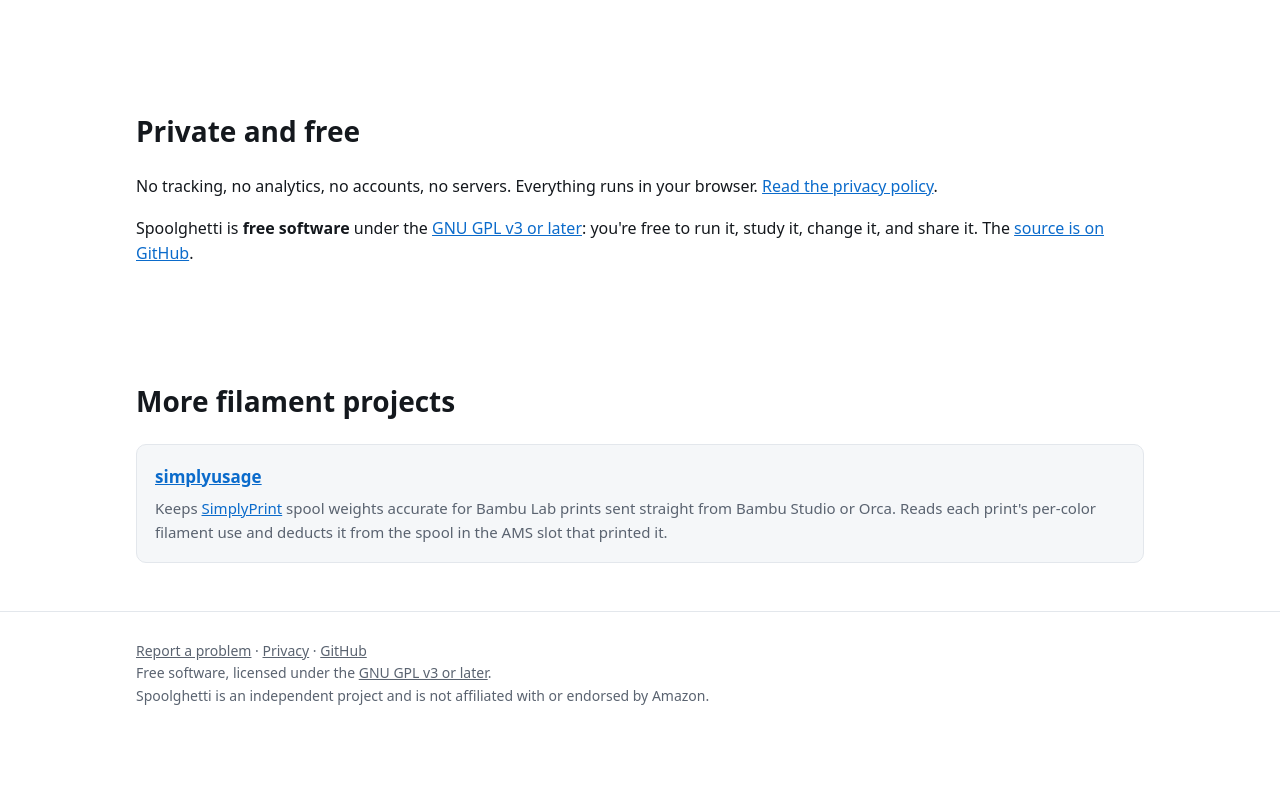
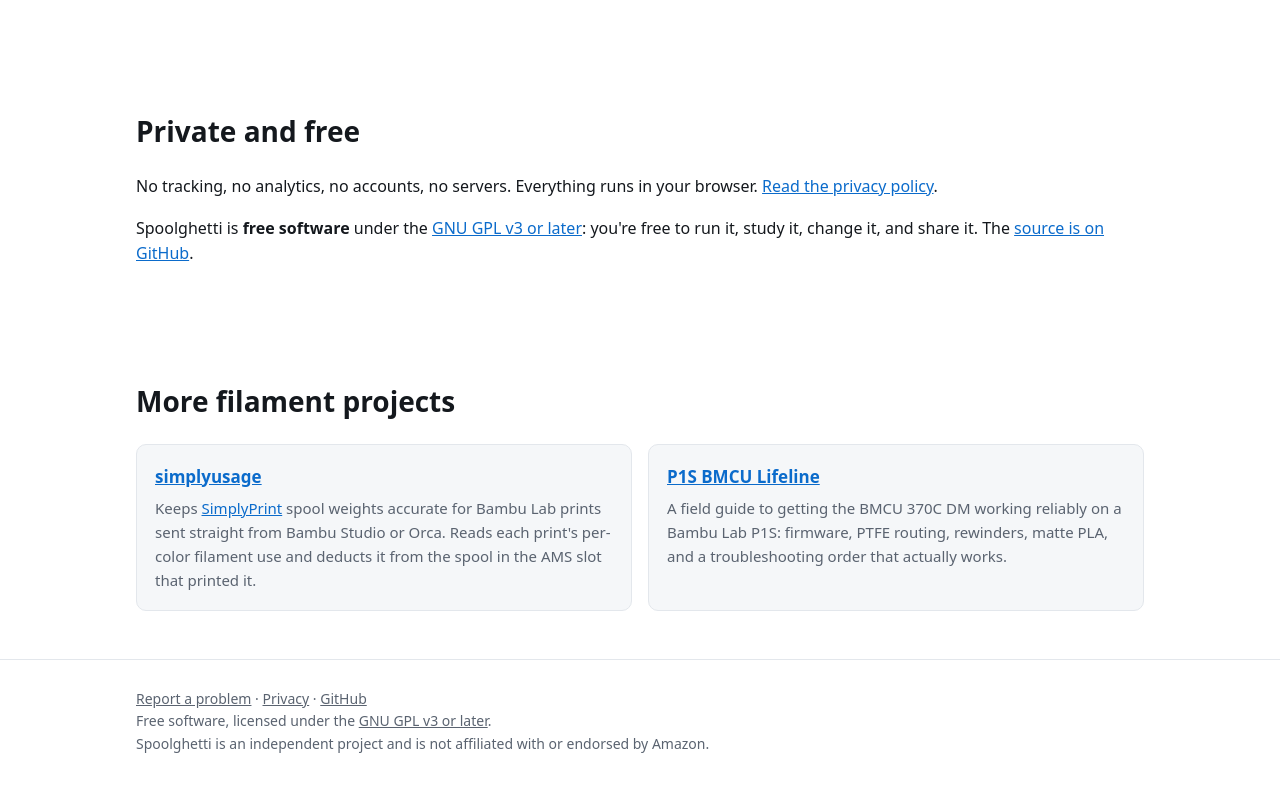
Before and after one commit to wendsell/spoolghetti, a browser extension: page docs/index.html in a window 1280 px wide. Shown: the part 2485-3276 px from the top of the page. Before the commit the page ends 3232 px from the top, so only its background shows below. Drawn offline with Linux system fonts and the light colour scheme.

Commit message:
Link the P1S BMCU Lifeline guide under More filament projects
Co-Authored-By: Claude Opus 5.5 <noreply@anthropic.com>

```diff
--- a/docs/index.html
+++ b/docs/index.html
@@ -126,6 +126,10 @@
           <h3><a href="https://github.com/wendsell/simplyusage">simplyusage</a></h3>
           <p>Keeps <a href="https://simplyprint.io/">SimplyPrint</a> spool weights accurate for Bambu Lab prints sent straight from Bambu Studio or Orca. Reads each print's per-color filament use and deducts it from the spool in the AMS slot that printed it.</p>
         </div>
+        <div class="card">
+          <h3><a href="https://wendsell.github.io/P1S-BMCU-Lifeline/">P1S BMCU Lifeline</a></h3>
+          <p>A field guide to getting the BMCU 370C DM working reliably on a Bambu Lab P1S: firmware, PTFE routing, rewinders, matte PLA, and a troubleshooting order that actually works.</p>
+        </div>
       </div>
     </div>
   </section>
```
Also changed, not shown: 1 other file.
